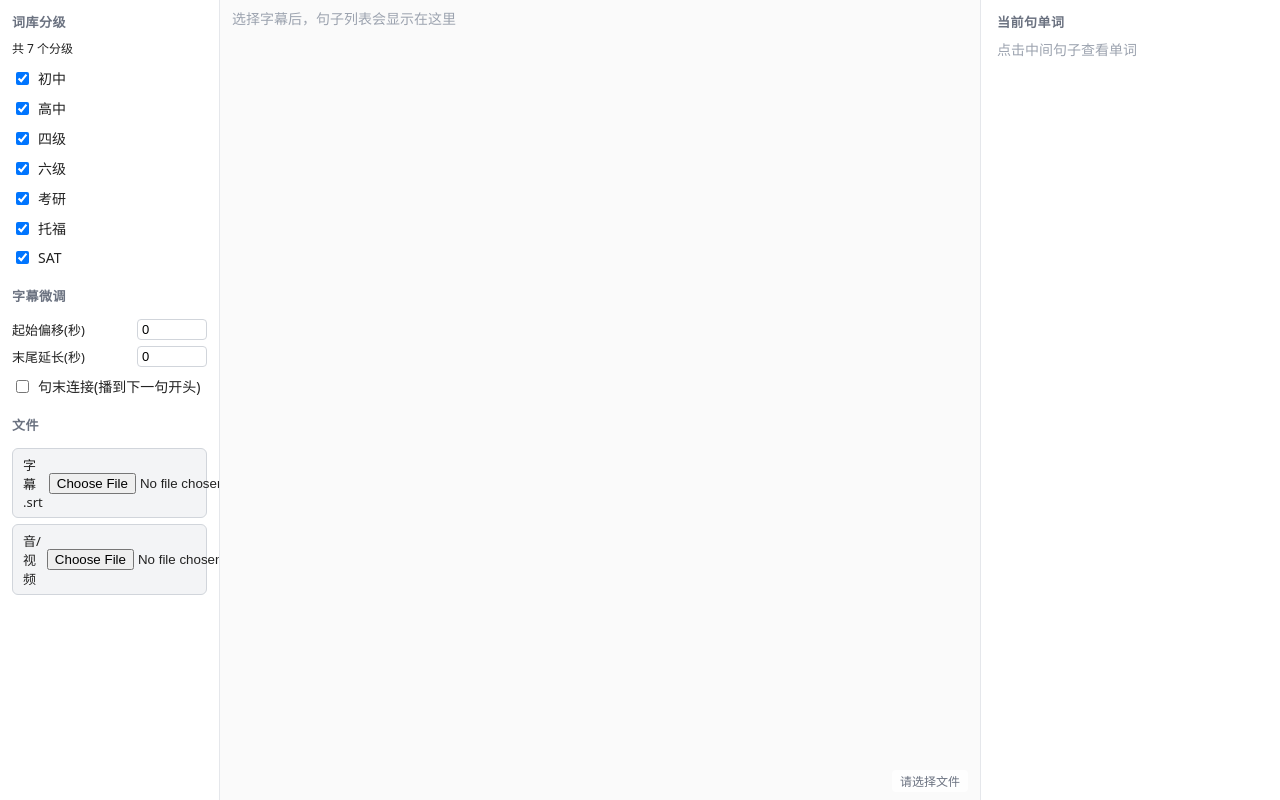
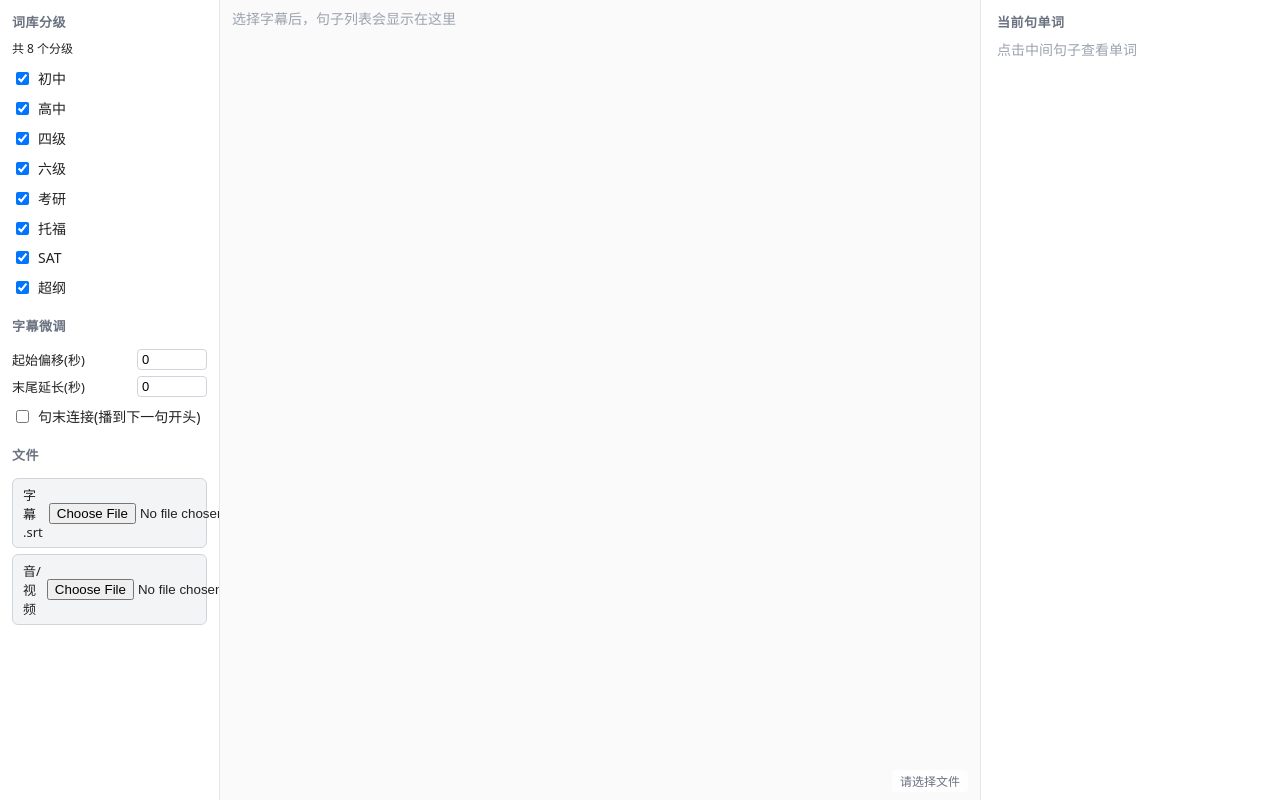
Before and after one commit to HaujetZhao/SubTap, a Vue app: page / in a window 1280 px wide. Built offline with nearby package versions, Linux system fonts and the light colour scheme.

Commit message:
feat: vocab-store 加超纲级/默认值/getVocab，lookupByLevel 用 classifyWords

```diff
--- a/src/vocab-store.js
+++ b/src/vocab-store.js
@@ -1,41 +1,45 @@
 // 词库管理：内置词库 + 分级勾选状态 + 按级查询
-// 依赖注入 buildVocab/lookupWords，便于测试
+// 依赖注入 buildVocab/classifyWords，便于测试
 
-export function createVocabStore(buildVocab, lookupWords) {
+export function createVocabStore(buildVocab, classifyWords) {
   const state = {
     ready: false,
-    levels: [],     // 分级名，按词库顺序
+    levels: [],     // 分级名（库级 + '超纲'）
     vocab: null,    // buildVocab 产物（大表）
     enabled: {}     // {level: bool}
   };
+  // 默认不勾选的基础级别
+  const DEFAULT_OFF = new Set(['初中', '高中', '四级']);
 
   function init(vocabObj) {
     state.vocab = buildVocab(vocabObj || {});
-    state.levels = Object.keys(vocabObj || {});
+    state.levels = Object.keys(vocabObj || {}).concat(['超纲']);
     state.enabled = {};
-    for (const level of state.levels) state.enabled[level] = true; // 默认全选
+    for (const level of state.levels) {
+      state.enabled[level] = !DEFAULT_OFF.has(level);
+    }
     state.ready = true;
   }
 
   function isReady() { return state.ready; }
   function getLevels() { return state.levels.slice(); }
+  function getVocab() { return state.vocab; }
   function isEnabled(level) { return !!state.enabled[level]; }
   function setEnabled(level, bool) {
     state.enabled[level] = !!bool;
     return state.enabled[level];
   }
 
-  // 句子 → {level: Word[]}（只含已勾选且有命中的级；每级内按句中首次出现顺序）
+  // 句子 → {level: Word[]}（按 levels 顺序，只含已勾选且有命中的级；含超纲组）
   function lookupByLevel(text) {
-    const flat = lookupWords(text, state.vocab);
-    const groups = {};
-    for (const w of flat) {
-      if (!state.enabled[w.level]) continue;
-      if (!groups[w.level]) groups[w.level] = [];
-      groups[w.level].push(w);
+    const all = classifyWords(text, state.vocab);
+    const result = {};
+    for (const level of state.levels) {
+      if (!state.enabled[level]) continue;
+      if (all[level] && all[level].length) result[level] = all[level];
     }
-    return groups;
+    return result;
   }
 
-  return { init, isReady, getLevels, isEnabled, setEnabled, lookupByLevel };
+  return { init, isReady, getLevels, getVocab, isEnabled, setEnabled, lookupByLevel };
 }
```
